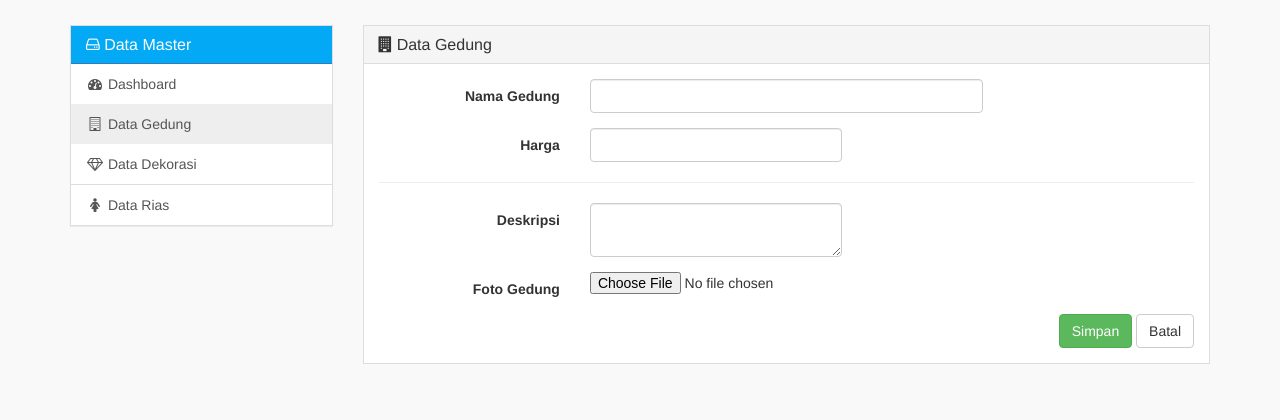
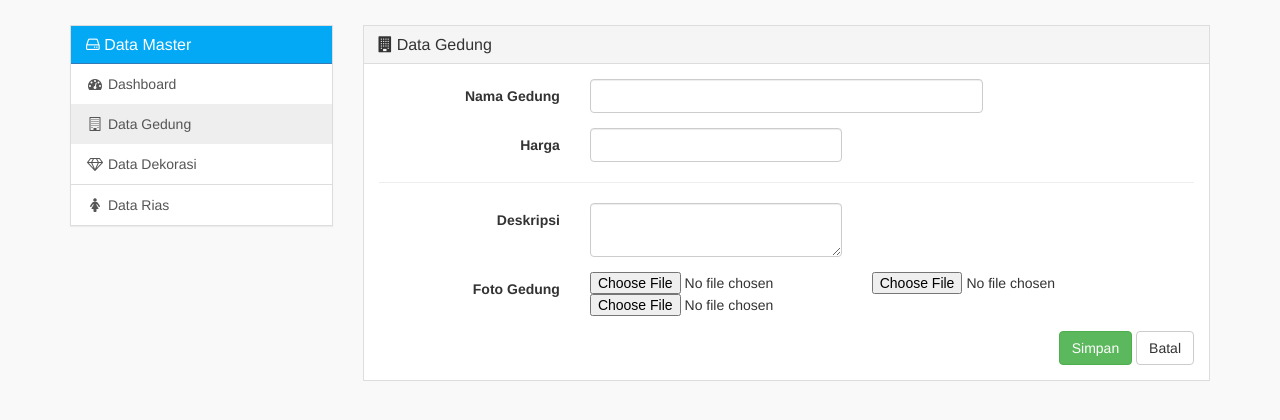
Before and after one commit to wiliawildanii/SiWo, a CodeIgniter app: page /weddingorganizer-master/index.php/admin/gedung/store in a window 1280 px wide. Shown: the part 234-654 px from the top of the page. Run offline with CodeIgniter, Linux system fonts and the light colour scheme; a user stored in the database is signed in; some libraries are stand-ins or nearby versions.

Commit message:
Update form.php

```diff
--- a/application/views/admin/gedung/form.php
+++ b/application/views/admin/gedung/form.php
@@ -26,6 +26,14 @@
         <input type="file" name="foto">
         <?php echo form_error('foto'); ?>
     </div>
+    <div class="col-sm-4">
+        <input type="file" name="foto">
+        <?php echo form_error('foto'); ?>
+    </div>
+    <div class="col-sm-4">
+        <input type="file" name="foto">
+        <?php echo form_error('foto'); ?>
+    </div>
 </div>
 <div style="width:100%;text-align:right;">
     <button class="btn btn-success" type="submit">Simpan</button>
```
